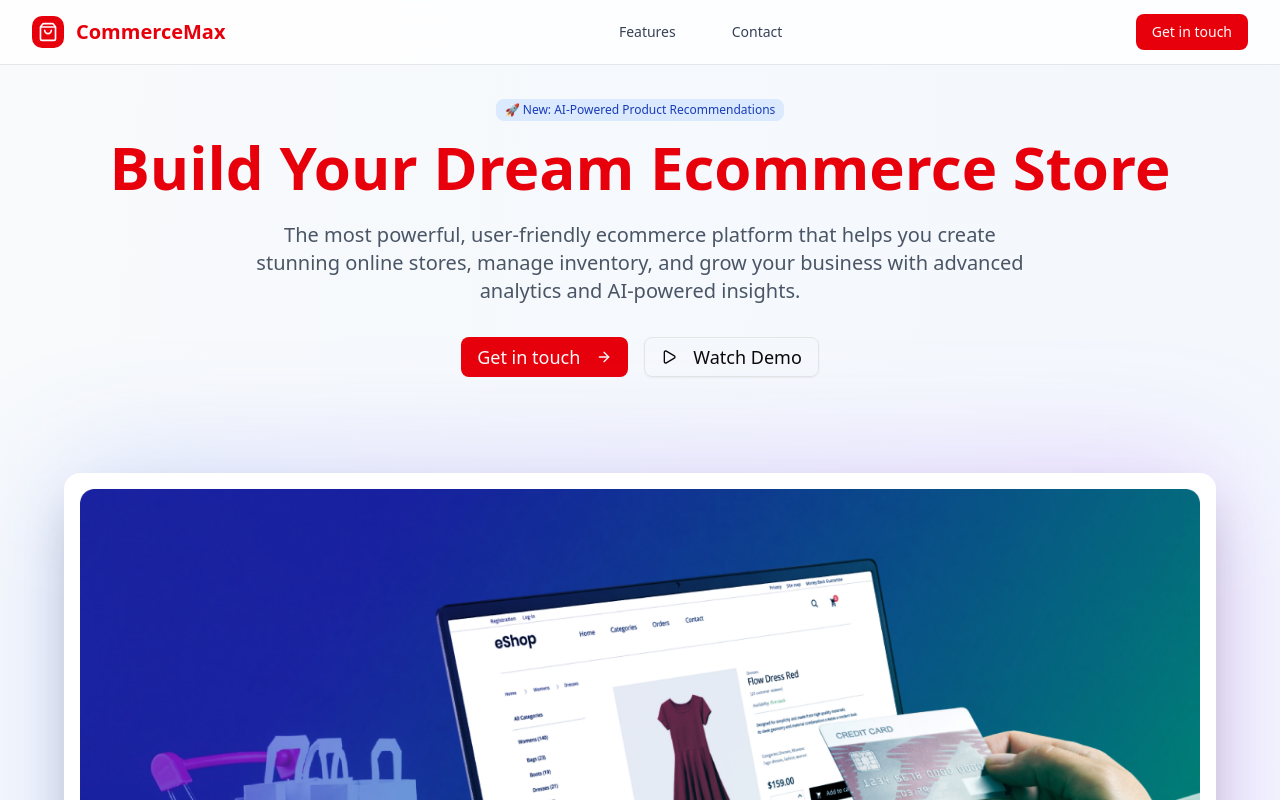
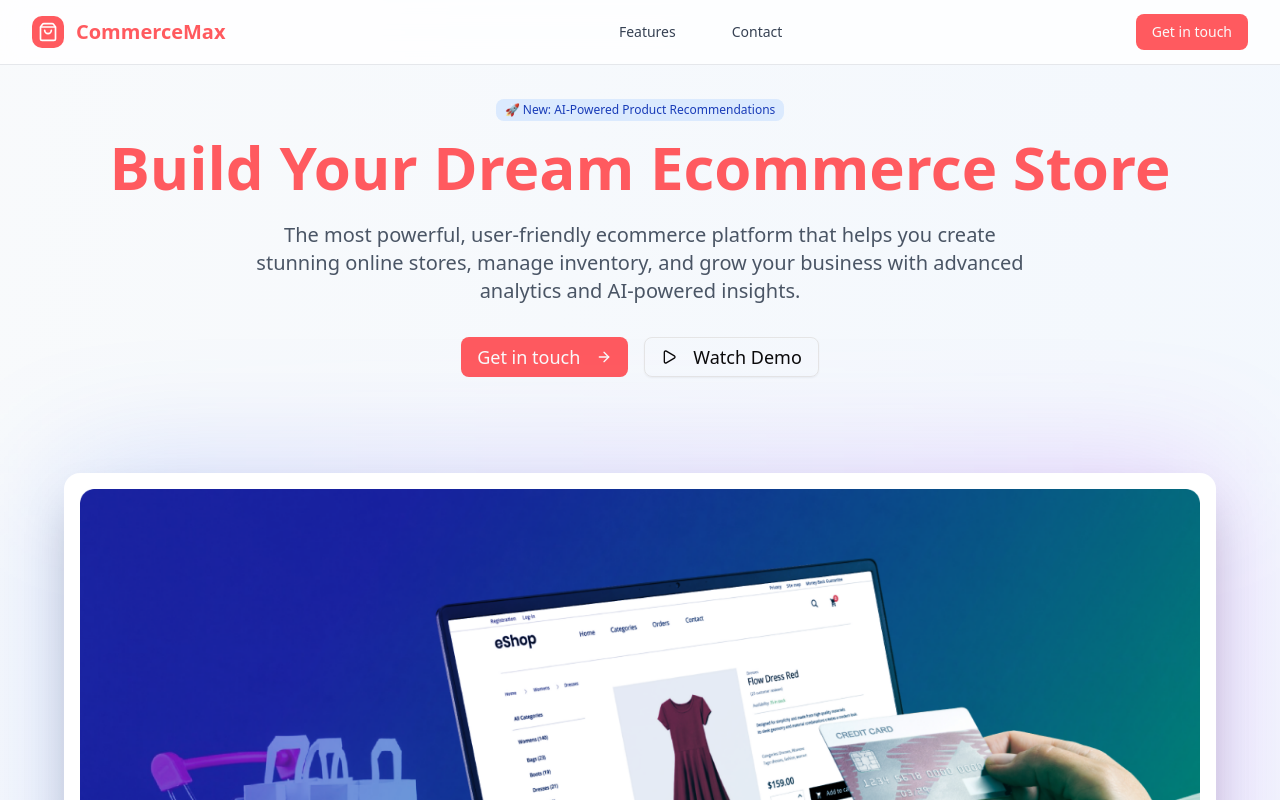
Before and after one commit to Akash-Harale/ecommerce-promotion, a Next.js app: page / in a window 1280 px wide. Shown: the top 800 px of the page. Built offline with nearby package versions, Linux system fonts and the light colour scheme.

Commit message:
changed primary color

```diff
--- a/app/globals.css
+++ b/app/globals.css
@@ -53,7 +53,7 @@
   --popover: oklch(1 0 0);
   --popover-foreground: oklch(0.145 0 0);
   /* --primary: oklch(0.205 0 0); */
-  --primary: oklch(0.577 0.245 27.325);
+  --primary: #ff5a5f;
   --primary-foreground: oklch(0.985 0 0);
   --secondary: oklch(0.97 0 0);
   --secondary-foreground: oklch(0.205 0 0);
```
